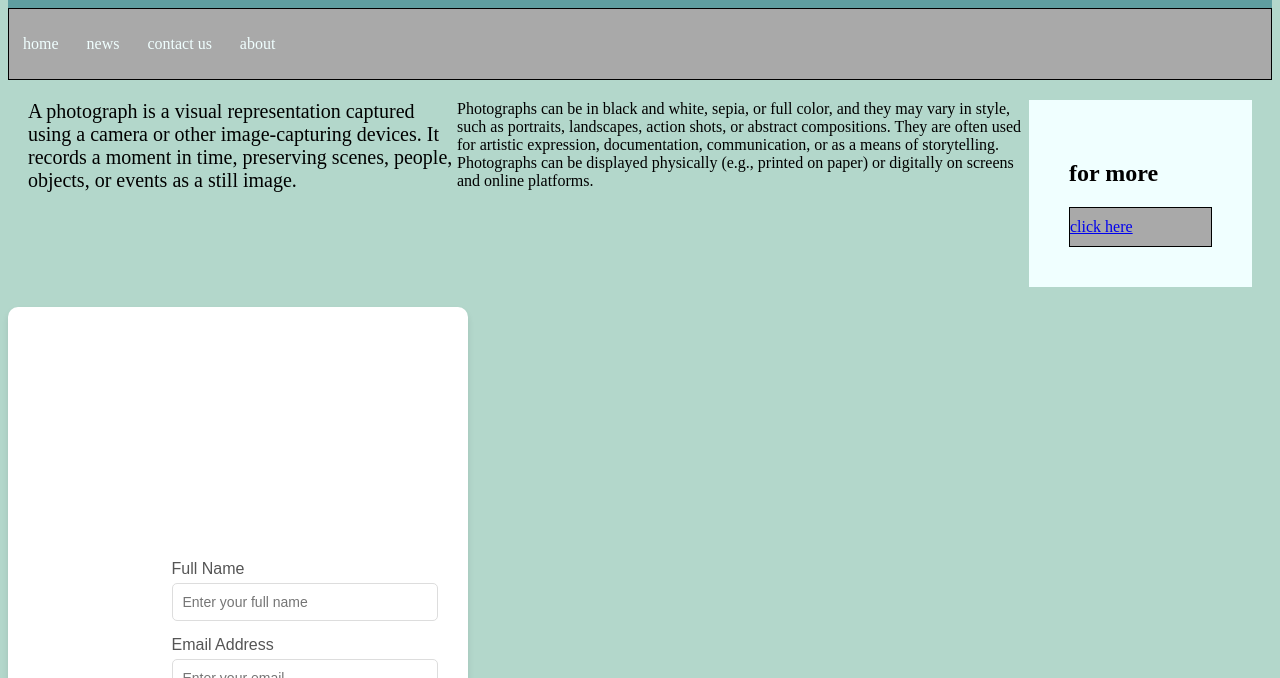
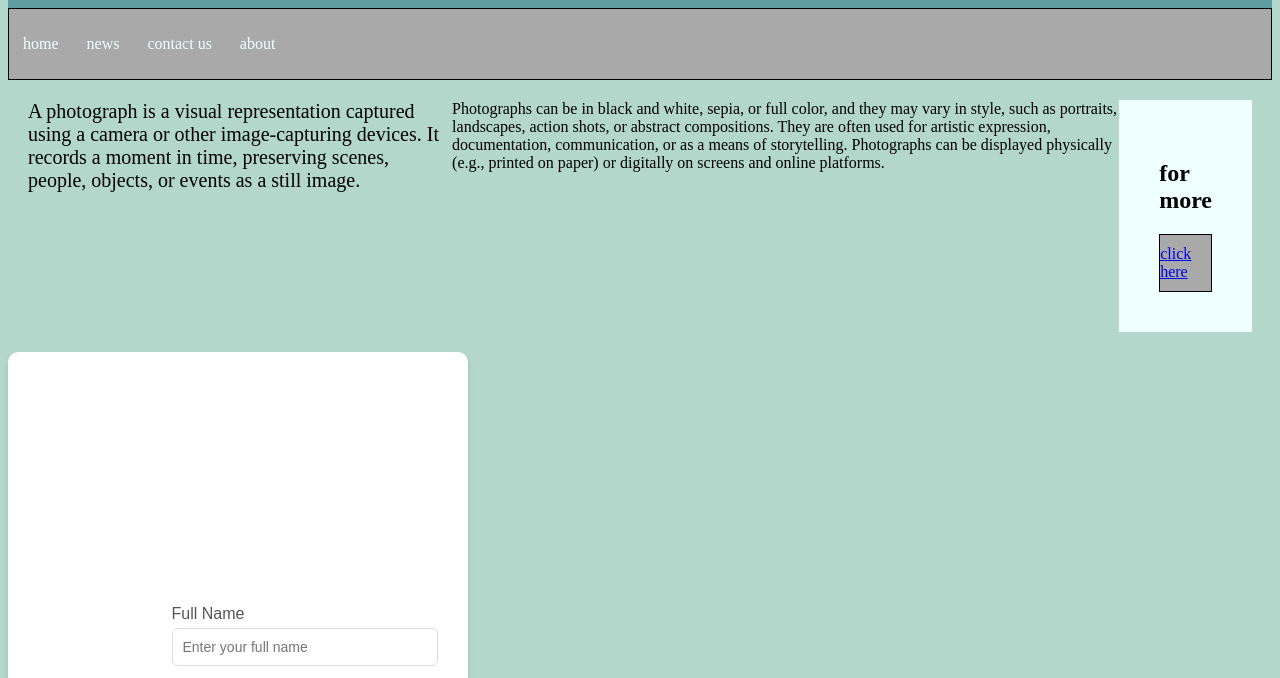
Before and after one commit to aqyla-a/html, a plain HTML site: page bese.html in a window 1280 px wide. Shown: the part 57-735 px from the top of the page. Drawn offline with Linux system fonts and the light colour scheme.

Commit message:
Update bese.css

```diff
--- a/bese.css
+++ b/bese.css
@@ -40,14 +40,6 @@ li a{
 li a:hover{
     background-color:rgb(82, 82, 82) ;
 }
-.b24 {
-    position: relative;
-   flex:3;
-}
- .a12 {
-    position: relative;
-    flex: 4;
- }
 
 ul {
     position: sticky;
```
